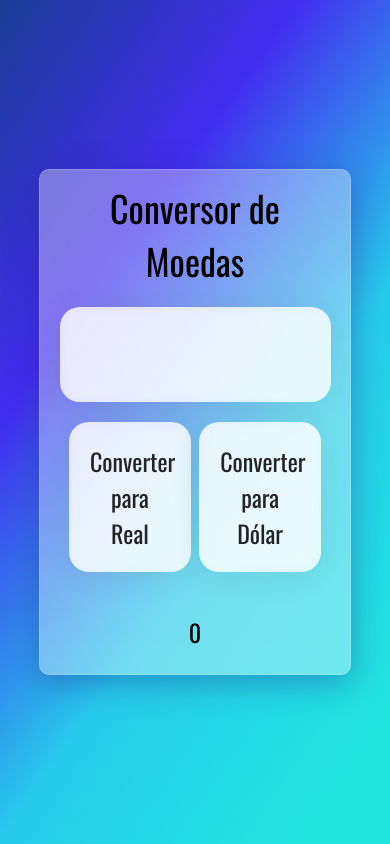
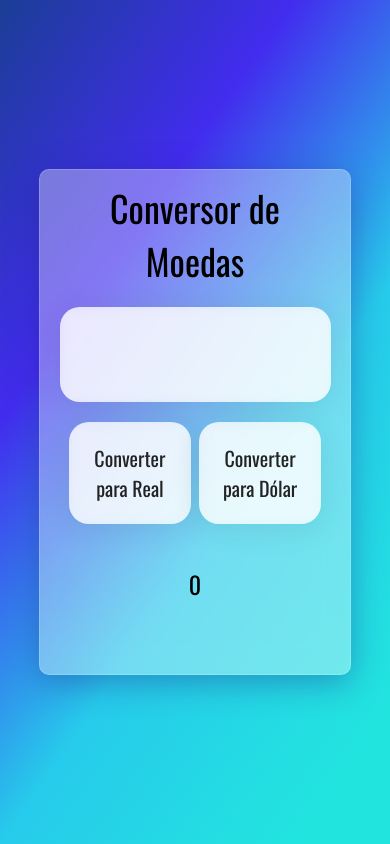
Before and after one commit to helenahsr/ConversorDeMoedas, a plain HTML site: page index.html in a window 390 px wide. Drawn offline with nearby package versions, Linux system fonts and the light colour scheme.

Commit message:
Update main.css

```diff
--- a/main.css
+++ b/main.css
@@ -89,4 +89,8 @@ body {
     .card-body {
         height: 60%;
     }
+
+    .convert-buttons button {
+        font-size: 20px;
+    }
 }
```
